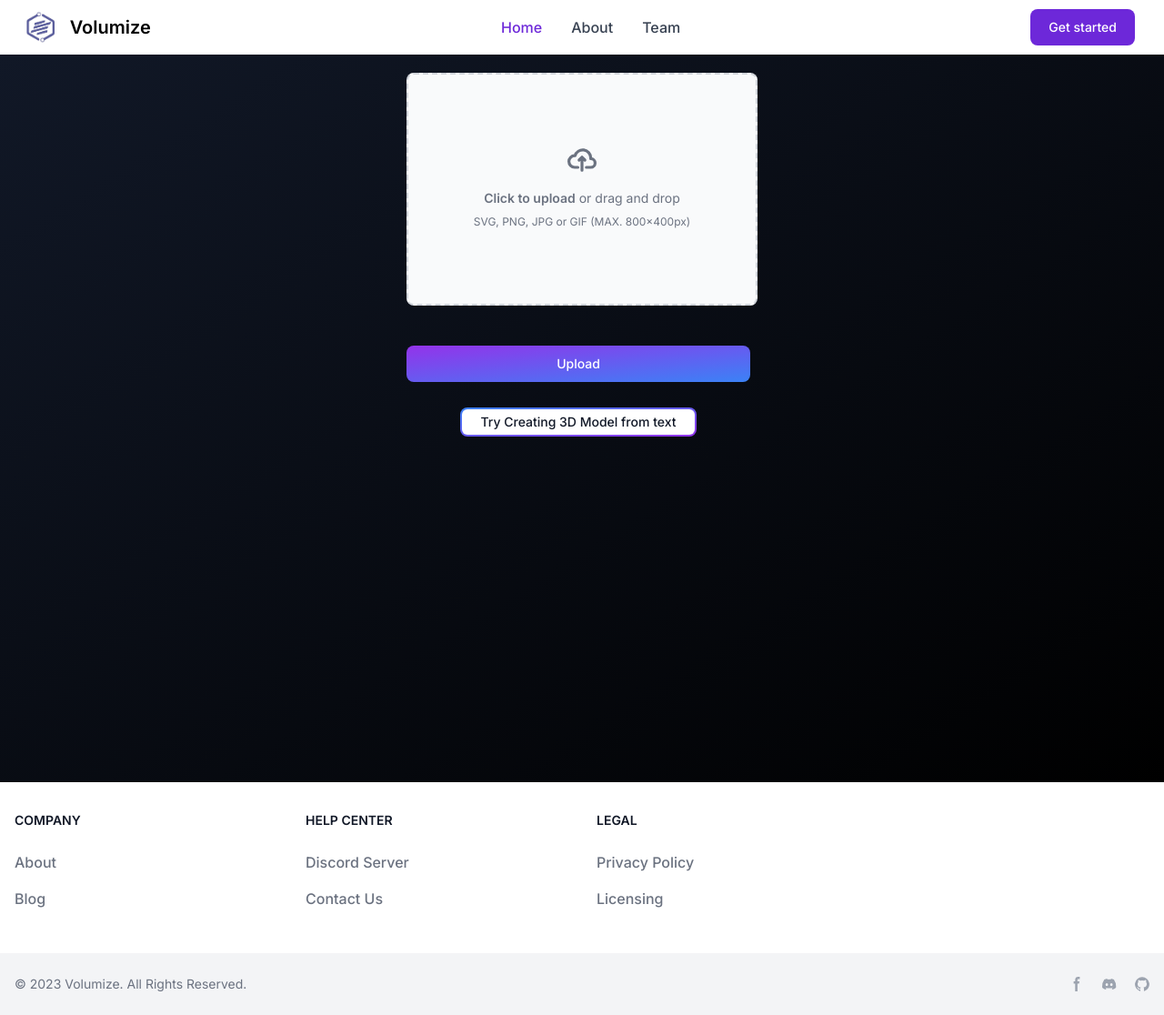
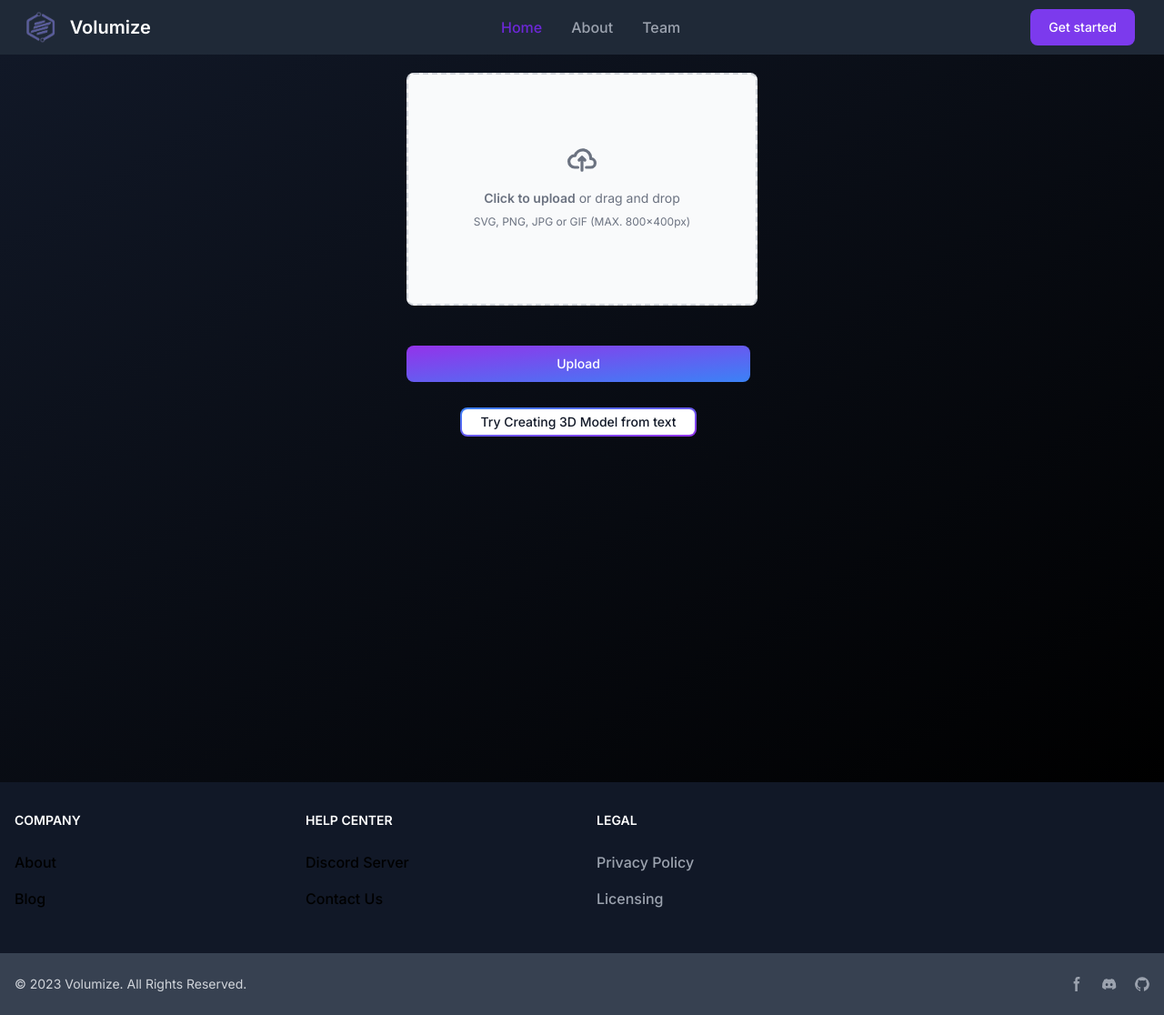
Before and after one commit to Zhassulan1/Volumize-Front, a Next.js app: page /create in a window 1280 px wide. Shown: the whole page at 91% size. Built offline with nearby package versions, Linux system fonts and the light colour scheme.

Commit message:
deleted white themme

```diff
--- a/src/app/components/footer/index.tsx
+++ b/src/app/components/footer/index.tsx
@@ -4,12 +4,12 @@ import './footer.css'
 export default function Footer() {
 
     return (
-        <footer className="bg-white dark:bg-gray-900">
+        <footer className="bg-gray-900">
             <div className="mx-auto w-full max-w-screen-xl">
                 <div className="grid grid-cols-2 gap-8 px-4 py-6 lg:py-8 md:grid-cols-4">
                     <div>
-                        <h2 className="mb-6 text-sm font-semibold text-gray-900 uppercase dark:text-white">Company</h2>
-                        <ul className="text-gray-500 dark:text-gray-400 font-medium">
+                        <h2 className="mb-6 text-sm font-semibold uppercase text-white">Company</h2>
+                        <ul className=" font-medium">
                             <li className="mb-4">
                                 <a href="#" className=" hover:underline">About</a>
                             </li>
@@ -19,8 +19,8 @@ export default function Footer() {
                         </ul>
                     </div>
                     <div>
-                        <h2 className="mb-6 text-sm font-semibold text-gray-900 uppercase dark:text-white">Help center</h2>
-                        <ul className="text-gray-500 dark:text-gray-400 font-medium">
+                        <h2 className="mb-6 text-sm font-semibold uppercase text-white">Help center</h2>
+                        <ul className="font-medium">
                             <li className="mb-4">
                                 <a href="#" className="hover:underline">Discord Server</a>
                             </li>
@@ -30,8 +30,8 @@ export default function Footer() {
                         </ul>
                     </div>
                     <div>
-                        <h2 className="mb-6 text-sm font-semibold text-gray-900 uppercase dark:text-white">Legal</h2>
-                        <ul className="text-gray-500 dark:text-gray-400 font-medium">
+                        <h2 className="mb-6 text-sm font-semibold uppercase text-white">Legal</h2>
+                        <ul className="text-gray-400 font-medium">
                             <li className="mb-4">
                                 <a href="#" className="hover:underline">Privacy Policy</a>
                             </li>
@@ -42,23 +42,23 @@ export default function Footer() {
                     </div>
                 </div>
 
-                <div className="px-4 py-6 bg-gray-100 dark:bg-gray-700 md:flex md:items-center md:justify-between">
-                    <span className="text-sm text-gray-500 dark:text-gray-300 sm:text-center">© 2023 <a href="#">Volumize</a>. All Rights Reserved.
+                <div className="px-4 py-6  bg-gray-700 md:flex md:items-center md:justify-between">
+                    <span className="text-sm text-gray-300 sm:text-center">© 2023 <a href="#">Volumize</a>. All Rights Reserved.
                     </span>
                     <div className="flex mt-4 sm:justify-center md:mt-0 space-x-5 rtl:space-x-reverse">
-                        <a href="#" className="text-gray-400 hover:text-gray-900 dark:hover:text-white">
+                        <a href="#" className="text-gray-400 hover:text-white">
                             <svg className="w-4 h-4" aria-hidden="true" xmlns="http://www.w3.org/2000/svg" fill="currentColor" viewBox="0 0 8 19">
                                 <path fillRule="evenodd" d="M6.135 3H8V0H6.135a4.147 4.147 0 0 0-4.142 4.142V6H0v3h2v9.938h3V9h2.021l.592-3H5V3.591A.6.6 0 0 1 5.592 3h.543Z" clipRule="evenodd"/>
                             </svg>
                             <span className="sr-only">Facebook page</span>
                         </a>
-                        <a href="#" className="text-gray-400 hover:text-gray-900 dark:hover:text-white">
+                        <a href="#" className="text-gray-400 hover:text-white">
                             <svg className="w-4 h-4" aria-hidden="true" xmlns="http://www.w3.org/2000/svg" fill="currentColor" viewBox="0 0 21 16">
                                 <path d="M16.942 1.556a16.3 16.3 0 0 0-4.126-1.3 12.04 12.04 0 0 0-.529 1.1 15.175 15.175 0 0 0-4.573 0 11.585 11.585 0 0 0-.535-1.1 16.274 16.274 0 0 0-4.129 1.3A17.392 17.392 0 0 0 .182 13.218a15.785 15.785 0 0 0 4.963 2.521c.41-.564.773-1.16 1.084-1.785a10.63 10.63 0 0 1-1.706-.83c.143-.106.283-.217.418-.33a11.664 11.664 0 0 0 10.118 0c.137.113.277.224.418.33-.544.328-1.116.606-1.71.832a12.52 12.52 0 0 0 1.084 1.785 16.46 16.46 0 0 0 5.064-2.595 17.286 17.286 0 0 0-2.973-11.59ZM6.678 10.813a1.941 1.941 0 0 1-1.8-2.045 1.93 1.93 0 0 1 1.8-2.047 1.919 1.919 0 0 1 1.8 2.047 1.93 1.93 0 0 1-1.8 2.045Zm6.644 0a1.94 1.94 0 0 1-1.8-2.045 1.93 1.93 0 0 1 1.8-2.047 1.918 1.918 0 0 1 1.8 2.047 1.93 1.93 0 0 1-1.8 2.045Z"/>
                             </svg>
                             <span className="sr-only">Discord community</span>
                         </a>
-                        <a href="#" className="text-gray-400 hover:text-gray-900 dark:hover:text-white">
+                        <a href="#" className="text-gray-400 hover:text-white">
                             <svg className="w-4 h-4" aria-hidden="true" xmlns="http://www.w3.org/2000/svg" fill="currentColor" viewBox="0 0 20 20">
                                 <path fillRule="evenodd" d="M10 .333A9.911 9.911 0 0 0 6.866 19.65c.5.092.678-.215.678-.477 0-.237-.01-1.017-.014-1.845-2.757.6-3.338-1.169-3.338-1.169a2.627 2.627 0 0 0-1.1-1.451c-.9-.615.07-.6.07-.6a2.084 2.084 0 0 1 1.518 1.021 2.11 2.11 0 0 0 2.884.823c.044-.503.268-.973.63-1.325-2.2-.25-4.516-1.1-4.516-4.9A3.832 3.832 0 0 1 4.7 7.068a3.56 3.56 0 0 1 .095-2.623s.832-.266 2.726 1.016a9.409 9.409 0 0 1 4.962 0c1.89-1.282 2.717-1.016 2.717-1.016.366.83.402 1.768.1 2.623a3.827 3.827 0 0 1 1.02 2.659c0 3.807-2.319 4.644-4.525 4.889a2.366 2.366 0 0 1 .673 1.834c0 1.326-.012 2.394-.012 2.72 0 .263.18.572.681.475A9.911 9.911 0 0 0 10 .333Z" clipRule="evenodd"/>
                             </svg>
--- a/src/app/components/header/index.tsx
+++ b/src/app/components/header/index.tsx
@@ -2,28 +2,28 @@
 
 import "./header.css"
 
-export default function Header() {
+export default function Header({ mainBtnText }: { mainBtnText: string|undefined|null }) {
 
     return (
     <header>
-    <nav className="bg-white border-gray-200 px-4 lg:px-6 py-2.5 dark:bg-gray-800">
+    <nav className="border-gray-200 px-4 lg:px-6 py-2.5 bg-gray-800">
         <div className="flex flex-wrap justify-between items-center mx-auto max-w-screen-xl">
             <a href="/" className="flex items-center">
                 <img src="/logo.png" className="mr-3 h-6 sm:h-9" alt="Volumize Logo" />
-                <span className="self-center text-xl font-semibold whitespace-nowrap dark:text-white">Volumize</span>
+                <span className="self-center text-xl font-semibold whitespace-nowrap text-white">Volumize</span>
             </a>
             <div className="flex items-center lg:order-2">
-                {/* <a href="#" className="text-gray-800 dark:text-white hover:bg-gray-50 focus:ring-4 focus:ring-gray-300 font-medium rounded-lg text-sm px-4 lg:px-5 py-2 lg:py-2.5 mr-2 dark:hover:bg-gray-700 focus:outline-none dark:focus:ring-gray-800">Log in</a> */}
+                {/* <a href="#" className="text-gray-800 text-white hover:bg-gray-50 focus:ring-4 focus:ring-gray-300 font-medium rounded-lg text-sm px-4 lg:px-5 py-2 lg:py-2.5 mr-2 hover:bg-gray-700 focus:outline-none focus:ring-gray-800">Log in</a> */}
                 <a
                     href="/create"
-                    className="text-white bg-primary-700 hover:bg-primary-800 focus:ring-4 focus:ring-primary-300 font-medium rounded-lg text-sm px-4 lg:px-5 py-2 lg:py-2.5 mr-2 dark:bg-primary-600 dark:hover:bg-primary-700 focus:outline-none dark:focus:ring-primary-800"
+                    className="text-white focus:ring-4 font-medium rounded-lg text-sm px-4 lg:px-5 py-2 lg:py-2.5 mr-2 bg-primary-600 hover:bg-primary-700 focus:outline-none focus:ring-primary-800"
                 >
                     Get started
                 </a>
                 <button
                     data-collapse-toggle="mobile-menu-2"
                     type="button"
-                    className="inline-flex items-center p-2 ml-1 text-sm text-gray-500 rounded-lg lg:hidden hover:bg-gray-100 focus:outline-none focus:ring-2 focus:ring-gray-200 dark:text-gray-400 dark:hover:bg-gray-700 dark:focus:ring-gray-600"
+                    className="inline-flex items-center p-2 ml-1 text-sm rounded-lg lg:hidden focus:outline-none focus:ring-2 text-gray-400 hover:bg-gray-700 focus:ring-gray-600"
                     aria-controls="mobile-menu-2"
                     aria-expanded="false"
                 >
@@ -61,17 +61,17 @@ export default function Header() {
             <div className="hidden justify-between items-center w-full lg:flex lg:w-auto lg:order-1" id="mobile-menu-2">
                 <ul className="flex flex-col mt-4 font-medium lg:flex-row lg:space-x-8 lg:mt-0">
                     <li>
-                        <a href="/" className="block py-2 pr-4 pl-3 text-white rounded bg-primary-700 lg:bg-transparent lg:text-primary-700 lg:p-0 dark:text-white" aria-current="page">
+                        <a href="/" className="block py-2 pr-4 pl-3 rounded bg-primary-700 lg:bg-transparent lg:text-primary-700 lg:p-0 text-white" aria-current="page">
                             Home
                         </a>
                     </li>
                     <li>
-                        <a href="/about" className="block py-2 pr-4 pl-3 text-gray-700 border-b border-gray-100 hover:bg-gray-50 lg:hover:bg-transparent lg:border-0 lg:hover:text-primary-700 lg:p-0 dark:text-gray-400 lg:dark:hover:text-white dark:hover:bg-gray-700 dark:hover:text-white lg:dark:hover:bg-transparent dark:border-gray-700">
+                        <a href="/about" className="block py-2 pr-4 pl-3 border-b lg:border-0 lg:p-0 text-gray-400 lg:hover:text-white hover:bg-gray-700 hover:text-white lg:hover:bg-transparent border-gray-700">
                             About
                         </a>
                     </li>
                     <li>
-                        <a href="/team" className="block py-2 pr-4 pl-3 text-gray-700 border-b border-gray-100 hover:bg-gray-50 lg:hover:bg-transparent lg:border-0 lg:hover:text-primary-700 lg:p-0 dark:text-gray-400 lg:dark:hover:text-white dark:hover:bg-gray-700 dark:hover:text-white lg:dark:hover:bg-transparent dark:border-gray-700">
+                        <a href="/team" className="block py-2 pr-4 pl-3 border-b lg:border-0 lg:p-0 text-gray-400 lg:hover:text-white hover:bg-gray-700 hover:text-white lg:hover:bg-transparent border-gray-700">
                             Team
                         </a>
                     </li>
```
